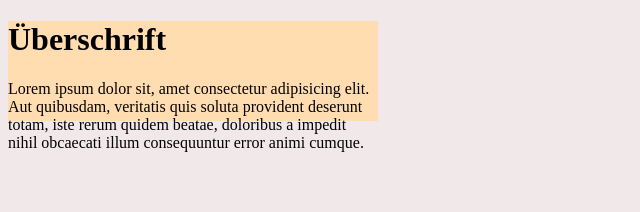
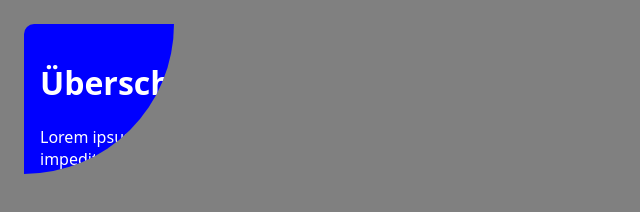
Before and after one commit to Satch2619/Start, a plain HTML site: page Grundlagen_Animation/Clip Path/index.html in a window 1280 px wide. Shown: the whole page, without its empty margins (0-640 px from the left). Drawn offline with Linux system fonts and the light colour scheme; files that its build step writes are made by us from their sources.

Commit message:
clip path

```diff
--- a/Grundlagen_Animation/Clip Path/index.html
+++ b/Grundlagen_Animation/Clip Path/index.html
@@ -4,7 +4,7 @@
     <meta charset="UTF-8" />
     <meta http-equiv="X-UA-Compatible" content="IE=edge" />
     <meta name="viewport" content="width=device-width, initial-scale=1.0" />
-    <link rel="stylesheet" href="styles.css" />
+    <link rel="stylesheet" href="style.css" />
     <title>CSS Clip Path</title>
   </head>
   <body>
--- a/Grundlagen_Animation/Clip Path/style.css
+++ b/Grundlagen_Animation/Clip Path/style.css
@@ -9,4 +9,6 @@ body {
 .card {
   border-radius: 10px;
   padding: 16px;
+  background-color: blue;
+  clip-path: circle(150px at 0px 0px);
 }
```
